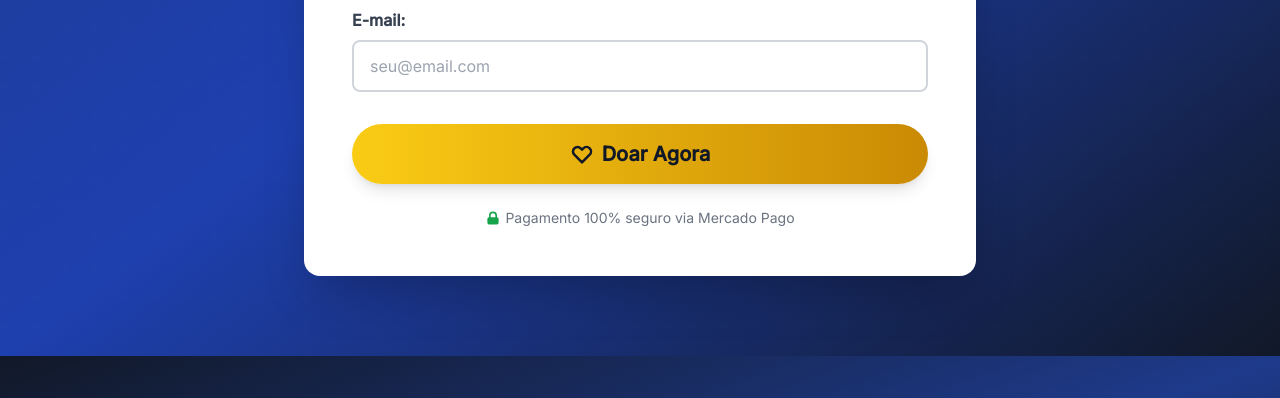
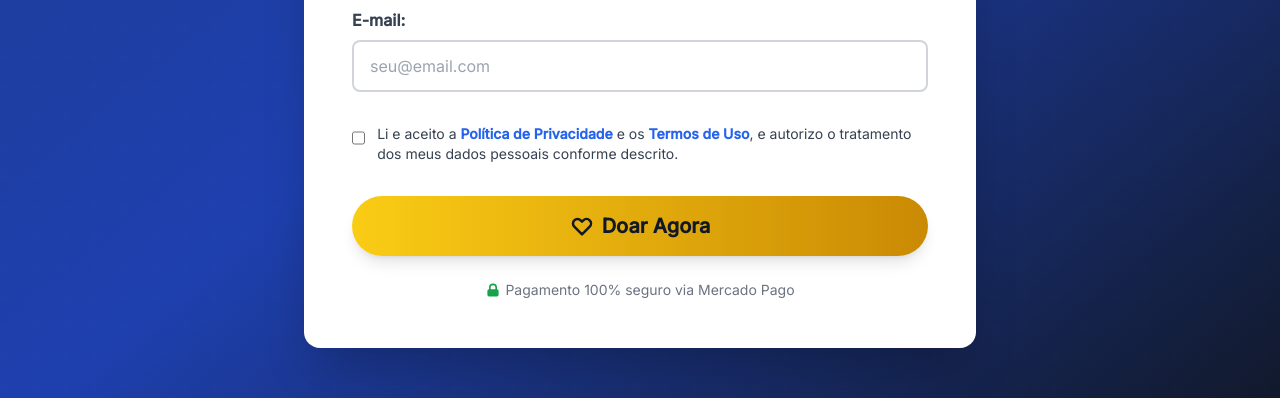
Before and after one commit to WagnerAlves82/site-medicos, a website: page index.html in a window 1280 px wide. Shown: the part 4900-5298 px from the top of the page. Drawn offline with nearby package versions, Linux system fonts and the light colour scheme.

Commit message:
Add terms acceptance checkbox to donation form

```diff
--- a/index.html
+++ b/index.html
@@ -442,7 +442,7 @@
         </div>
     </section>
 
-    <!-- Seção: Formulário de Doação -->
+   <!-- Seção: Formulário de Doação -->
     <section id="doar" class="py-20 bg-gradient-to-br from-blue-900 via-blue-800 to-gray-900 relative overflow-hidden">
         <div class="absolute inset-0 opacity-10">
             <div class="absolute top-0 left-0 w-full h-full overlay-pattern"></div>
@@ -508,6 +508,22 @@
                             >
                         </div>
 
+                        <!-- Checkbox de Aceitação dos Termos -->
+                        <div class="mb-8">
+                            <label class="flex items-start cursor-pointer">
+                                <input
+                                    type="checkbox"
+                                    id="aceite-termos"
+                                    name="aceite-termos"
+                                    required
+                                    class="mt-1 w-5 h-5 text-blue-600 border-2 border-gray-300 rounded focus:ring-2 focus:ring-blue-500"
+                                >
+                                <span class="ml-3 text-sm text-gray-700">
+                                    Li e aceito a <a href="/politica-privacidade.html" target="_blank" class="text-blue-600 hover:underline font-semibold">Política de Privacidade</a> e os <a href="/termos-de-uso.html" target="_blank" class="text-blue-600 hover:underline font-semibold">Termos de Uso</a>, e autorizo o tratamento dos meus dados pessoais conforme descrito.
+                                </span>
+                            </label>
+                        </div>
+
                         <button
                             type="submit"
                             id="btnDoar"
@@ -540,7 +556,6 @@
             </div>
         </div>
     </section>
-
     <!-- Footer -->
     <footer class="bg-gradient-to-br from-gray-900 via-blue-900 to-gray-900 text-white py-16">
         <div class="container mx-auto px-6 lg:px-8">
@@ -629,8 +644,8 @@
                 <div class="flex flex-col md:flex-row justify-between items-center text-sm text-gray-400">
                     <p>© 2025 Médicos por Israel — Todos os direitos reservados.</p>
                     <div class="flex space-x-6 mt-4 md:mt-0">
-                        <a href="#" class="hover:text-yellow-400 transition-colors">Política de Privacidade</a>
-                        <a href="#" class="hover:text-yellow-400 transition-colors">Termos de Uso</a>
+                        <a href="/policy_privacy.html" class="hover:text-yellow-400 transition-colors">Política de Privacidade</a>
+                        <a href="/terms_of_use.html" class="hover:text-yellow-400 transition-colors">Termos de Uso</a>
                     </div>
                 </div>
             </div>
--- a/js/checkout.js
+++ b/js/checkout.js
@@ -15,6 +15,11 @@ async function processarDoacao(event) {
   };
 
   console.log('Dados do formulário:', formData);
+  const aceiteTermos = document.getElementById('aceite-termos');
+  if (!aceiteTermos.checked) {
+    alert('Por favor, aceite a Política de Privacidade e os Termos de Uso para continuar');
+    return;
+  }
 
   // Validações básicas
   if (!formData.amount || parseFloat(formData.amount) <= 0) {
```
